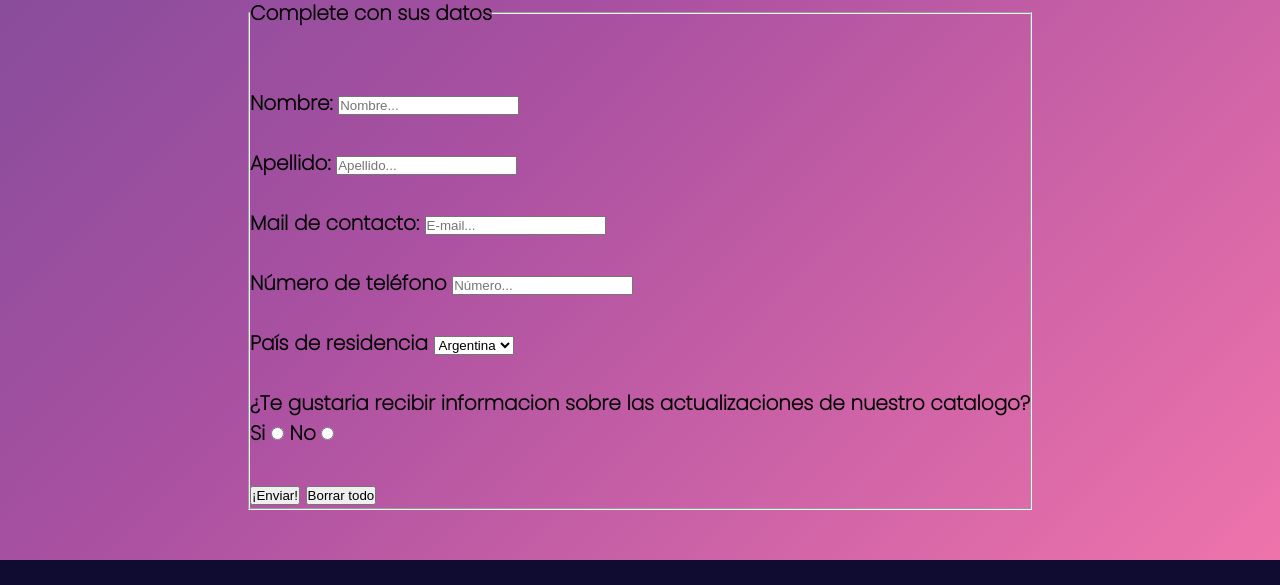
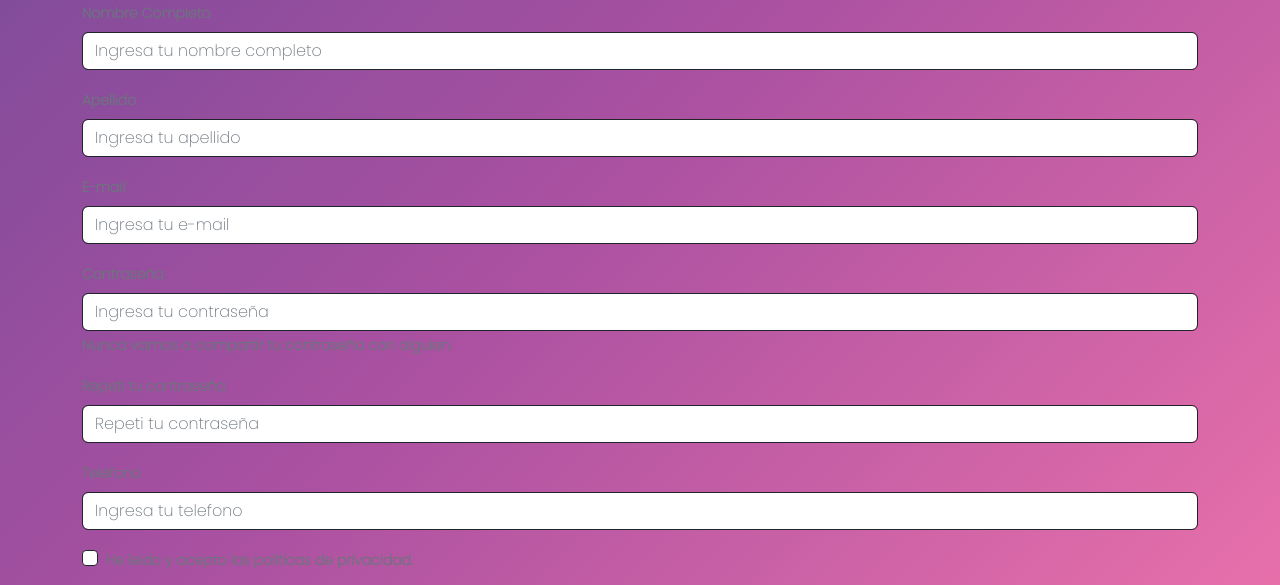
Before and after one commit to tomyluiis/Project-GTBuilds, a plain HTML site: page pages/contacto.html in a window 1280 px wide. Shown: the part 527-1112 px from the top of the page. Drawn offline with nearby package versions, Linux system fonts and the light colour scheme.

Commit message:
correccion de codigo

```diff
--- a/pages/contacto.html
+++ b/pages/contacto.html
@@ -6,6 +6,8 @@
         <meta name="viewport" content="width=device-width, initial-scale=1.0"/>
         <title>GTBuilds</title>
         <link rel="shortcut icon" href="../assets/gtbuilds.ico">
+
+        <link href="https://cdn.jsdelivr.net/npm/bootstrap@5.2.0-beta1/dist/css/bootstrap.min.css" rel="stylesheet" integrity="sha384-0evHe/X+R7YkIZDRvuzKMRqM+OrBnVFBL6DOitfPri4tjfHxaWutUpFmBp4vmVor" crossorigin="anonymous">
         <link rel="stylesheet" href="../style.css">
         <link rel="preconnect" href="https://fonts.googleapis.com">
         <link rel="preconnect" href="https://fonts.gstatic.com" crossorigin>
@@ -37,55 +39,45 @@
         </div>
         </header>
 
-    <main class="main__newsletter">
-        <section >
-            <h2 class="main__newsletter2">¡Suscribite a nuestro newsletter!</h2>
-          <div class="main__newsletter1">
-            <form action="" >
-                <fieldset>
-                    <legend>Complete con sus datos</legend>
-                        <br/>
-                        <br/>
-                        <label for="Nombre">Nombre:</label>
-                        <input type="text" name="Nombre" id="Nombre" placeholder="Nombre...">
-                        <br/>
-                        <br/>
-                        <label for="Apellido">Apellido:</label>
-                        <input type="text" name="Apellido" id="Apellido" placeholder="Apellido...">
-                        <br/>
-                        <br/>
-                        <label for="E-Mail">Mail de contacto:</label>
-                        <input type="text" name="E-mail" id="E-mail" placeholder="E-mail...">
-                        <br/>
-                        <br/>
-                        <label for="Número">Número de teléfono</label>
-                        <input type="text" name="Número" id="Número" placeholder="Número...">
-                        <br/>
-                        <br/>
-                        <label for="País">País de residencia</label>
-                        <select name="País" id="Páis">
-                            <option value="Argentina">Argentina</option>
-                            <option value="Chile">Chile</option>
-                            <option value="Uruguay">Uruguay</option>
-                            <option value="Bolivia">Bolivia</option>
-                            <option value="Paraguay">Paraguay</option>
-                            <option value="Perú">Perú</option>
-                            <option value="Brasil">Brasil</option>
-                        </select>
-                        <br/>
-                        <br>
-                        <legend>¿Te gustaria recibir informacion sobre las actualizaciones de nuestro catalogo?</legend>
-                        <label for="Si">Si</label>
-                        <input type="radio" name="Si" id="Si">
-                        <label for="No">No</label>
-                        <input type="radio" name="No" id="No">
-                        <br/>
-                        <br/>
-                        <button type="submit">¡Enviar!</button>
-                        <button type="reset">Borrar todo</button>
 
-                </fieldset>
-            </form>
+
+
+
+            <main class="main__newsletter">
+              <h2 class="main__newsletter2 form-text">¡Suscribite a nuestro newsletter!</h2>
+              <form class="container mt-5">
+                  <div class="mb-3">
+                    <label class="form-label form-text">Nombre Completo</label>
+                    <input type="text" class="form-control border-dark" id="exampleInputEmail1" aria-describedby="emailHelp" placeholder="Ingresa tu nombre completo">
+                  </div>
+                  <div class="mb-3">
+                    <label class="form-label form-text">Apellido</label>
+                    <input type="text" class="form-control border-dark" id="exampleInputEmail1" aria-describedby="emailHelp" placeholder="Ingresa tu apellido">
+                  </div>
+                  <div class="mb-3">
+                    <label for="exampleInputEmail1" class="form-label form-text">E-mail</label>
+                    <input type="email" class="form-control border-dark" id="exampleInputEmail1" aria-describedby="emailHelp" placeholder="Ingresa tu e-mail">
+                  </div>
+                  <div class="mb-3">
+                    <label for="exampleInputPassword1" class="form-label form-text">Contraseña</label>
+                    <input type="password" class="form-control border-dark" id="exampleInputPassword1" placeholder="Ingresa tu contraseña">
+                    <div id="emailHelp" class="form-text">Nunca vamos a compartir tu contraseña con alguien.</div>
+                  </div>
+                  <div class="mb-3">
+                    <label for="exampleInputPassword1" class="form-label form-text">Repeti tu contraseña</label>
+                    <input type="password" class="form-control border-dark" id="exampleInputPassword1" placeholder="Repeti tu contraseña">
+                  </div>
+                  <div class="mb-3">
+                    <label class="form-label form-text">Telefono</label>
+                    <input type="tel" class="form-control border-dark" id="exampleInputEmail1" aria-describedby="emailHelp" placeholder="Ingresa tu telefono">
+                  </div>
+                  <div class="mb-3 form-check">
+                    <input type="checkbox" class="form-check-input border-dark" id="exampleCheck1">
+                    <label class="form-check-label form-text" for="exampleCheck1">He leido y acepto las politicas de privacidad.</label>
+                  </div>
+                  <button type="submit" class="btn btn-dark btn__contact">Enviar</button>
+                </form>
+      </main>
         </div>
         </section>
     </main>
--- a/style.css
+++ b/style.css
@@ -123,6 +123,7 @@ ul {
     font-size: 30px;
     position: relative;
     bottom: 50px;
+    font-weight: bold;
 }
 
 .main_imagenes__contenedor {
@@ -397,6 +398,11 @@ ul {
 
 /* seccion Contacto */
 
+.form-text {
+    font-weight: bold;
+
+}
+
 .main__newsletter {
     height: auto;
     position: relative;
```
Also changed, not shown: index.html (+2 -0 lines), pages/armatupc.html (+9 -12 lines).
